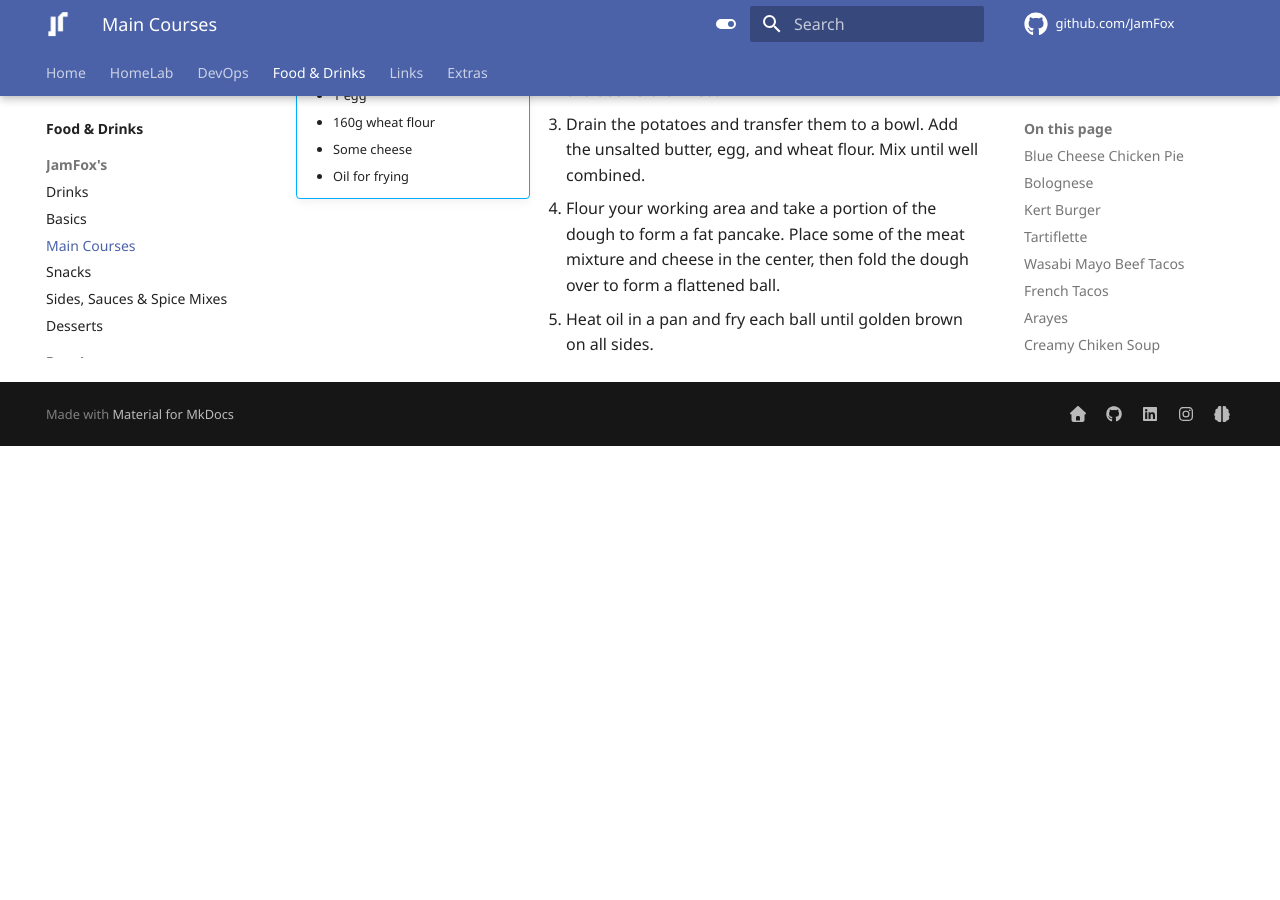
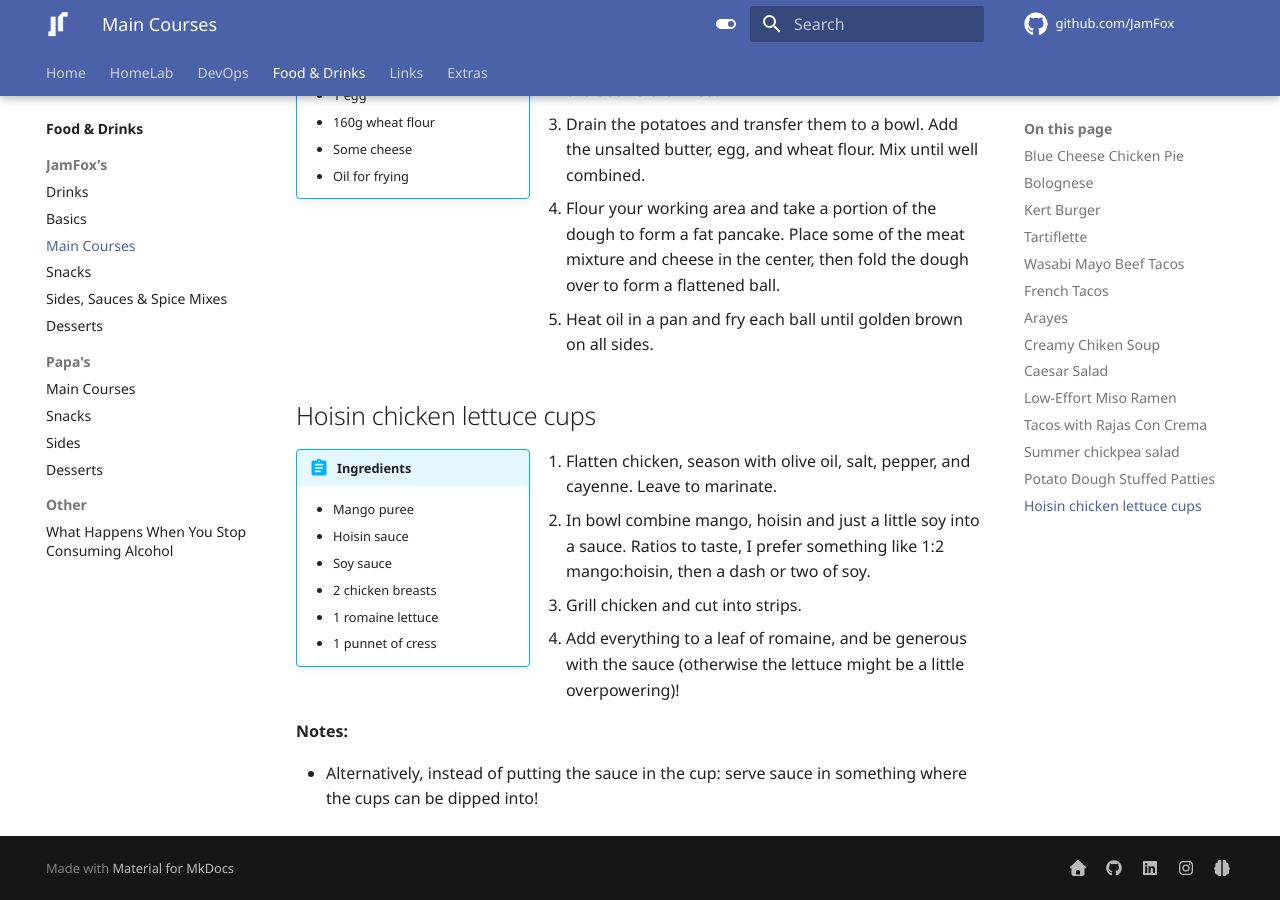
Before and after one commit to JamFox/docs.jamfox.dev, an MkDocs documentation site: the page built from docs/content/food/maincourses.md, in a window 1280 px wide and 900 px high, scrolled down 11970 px. Built offline with MkDocs 1.6.1 and Material for MkDocs 9.7.7, drawn with Linux system fonts in a browser that asks for light colours; comment, search, counter and statistics services are not loaded; before the commit the page ends 12416 px from its top, so only the background shows below that.

Commit message:
add hoisin cups

```diff
--- a/docs/content/food/maincourses.md
+++ b/docs/content/food/maincourses.md
@@ -438,3 +438,22 @@ From Jamie Oliver's [summer chickpea salad](https://www.jamieoliver.com/recipes/
 3. Drain the potatoes and transfer them to a bowl. Add the unsalted butter, egg, and wheat flour. Mix until well combined.
 4. Flour your working area and take a portion of the dough to form a fat pancake. Place some of the meat mixture and cheese in the center, then fold the dough over to form a flattened ball.
 5. Heat oil in a pan and fry each ball until golden brown on all sides.
+
+## Hoisin chicken lettuce cups
+
+!!! abstract inline "Ingredients"
+    - Mango puree
+    - Hoisin sauce
+    - Soy sauce
+    - 2 chicken breasts
+    - 1 romaine lettuce
+    - 1 punnet of cress
+
+1. Flatten chicken, season with olive oil, salt, pepper, and cayenne. Leave to marinate.
+2. In bowl combine mango, hoisin and just a little soy into a sauce. Ratios to taste, I prefer something like 1:2 mango:hoisin, then a dash or two of soy.
+3. Grill chicken and cut into strips.
+4. Add everything to a leaf of romaine, and be generous with the sauce (otherwise the lettuce might be a little overpowering)!
+
+**Notes:**
+
+- Alternatively, instead of putting the sauce in the cup: serve sauce in something where the cups can be dipped into!
```
